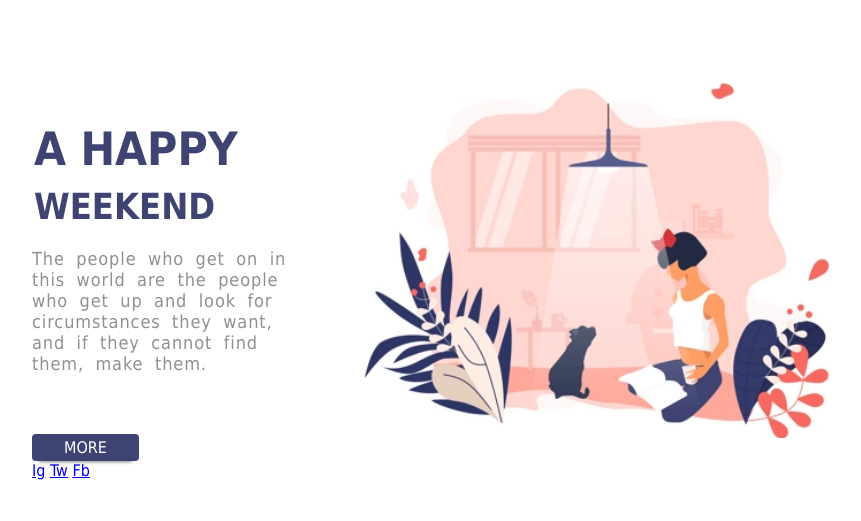
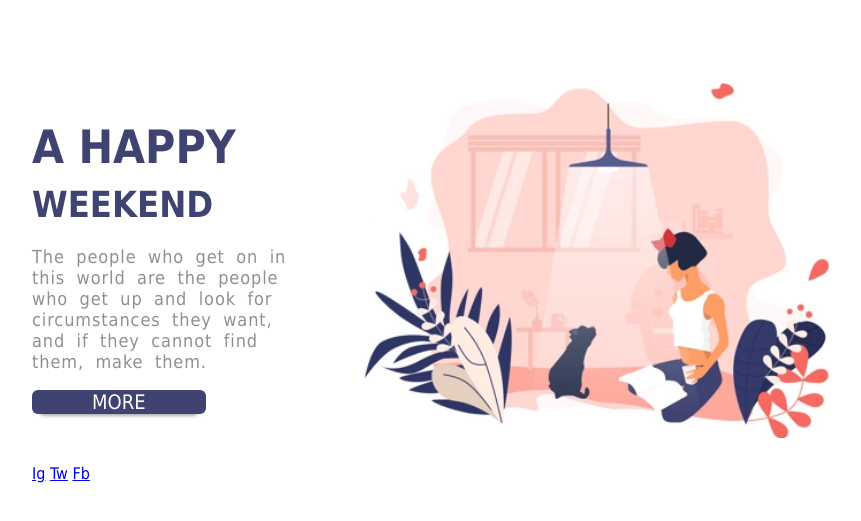
Before and after one commit to audrbar/09-happy-weekend, a website: page index.html in a window 1280 px wide. Shown: the part 65-586 px from the top of the page, without its empty margins (208-1069 px from the left). Drawn offline with Linux system fonts and the light colour scheme.

Commit message:
Main styling

```diff
--- a/index.html
+++ b/index.html
@@ -26,7 +26,7 @@
             width: 100px;
             float: left;
         }
-        nav {
+        header>nav {
             margin-top: 1px;
             float: right;
             text-decoration: none;
@@ -44,6 +44,7 @@
             color: #3F4371;
             border: 0.1em solid transparent;
             border-radius: 0.2em;
+            transition: all 0.5s;
         }
         nav>a:first-child {
             margin-left: 0px;
@@ -58,7 +59,7 @@
         main {
             display: inline-block;
             width: 800px;
-            margin-left: calc(50% - 400px);
+            margin-left: calc((100% - 800px) / 2);
             margin-top: 70px;
         }
         main>img {
@@ -81,7 +82,7 @@
             color: #3F4371;
             text-transform: uppercase;
             font-size: 46px;
-            margin: 2px;
+            margin: 0;
         }
         h1>span {
             font-size: 36px;
@@ -92,27 +93,28 @@
             letter-spacing: 0.05em;
             word-spacing: 0.3em;
             color: rgb(144, 144, 144);
-            margin-bottom: 60px;
         }
         main>div>a {
             display: inline-block;
+            padding: 0,5em;
+            padding-left: 3em;
+            padding-right: 3em;
+            font-size: 20px;
             text-decoration: none;
             text-transform: uppercase;
-            color: white;
-            padding: 4px 32px;
-            border-radius: 4px;
+            color: #fff;
             background-color: #3F4371;
+            border-radius: 0.3em;
             box-shadow: 0px 0.5em 0.2em -0.45em #888;
         }
         main>div>a:hover {
             box-shadow: 0px 0.6em 0.4em -0.45em #555;
             transition: all 1s;
         }
-        mani>div>div {
-            display: inline-block;
-            margin-top: 20px;
+        main>div>div {
+            margin-top: 50px;
         }
-        div>div>a {
+        main>div>div>a {
             margin-top: 20px;
         }
     </style>
```
